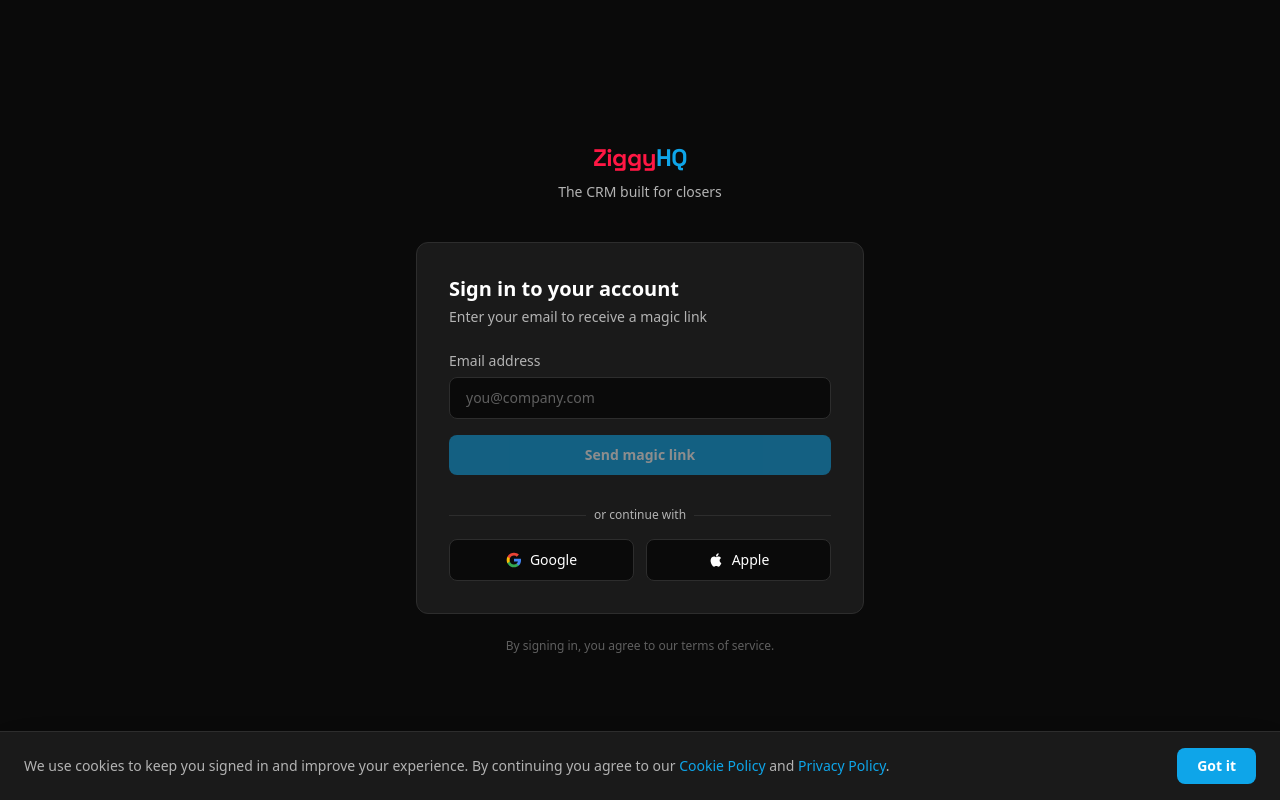
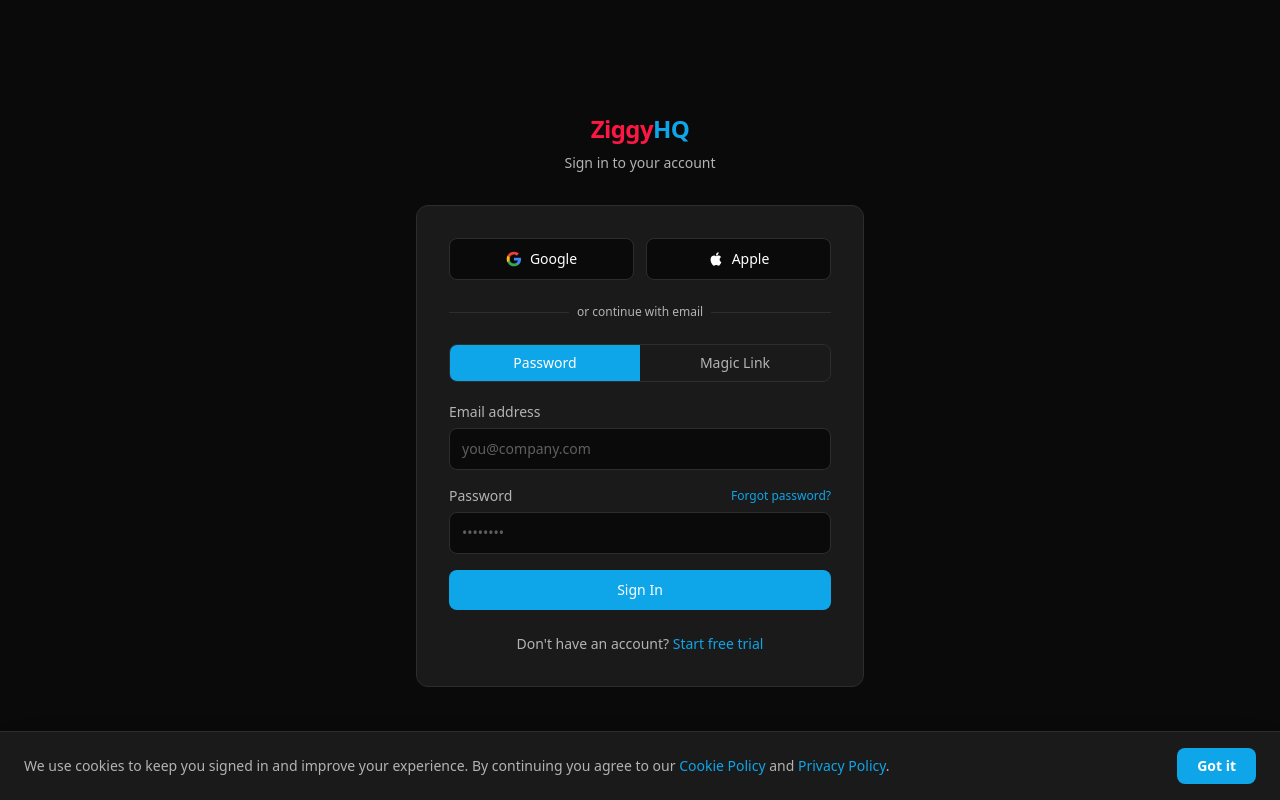
Before and after one commit to ziggytech-dotcom/ziggyhq, a Next.js app: page /login in a window 1280 px wide. Built offline with nearby package versions, Linux system fonts and the light colour scheme; no server answers.

Commit message:
feat: full login page — email+password, magic link, Google + Apple OAuth

```diff
--- a/app/login/page.tsx
+++ b/app/login/page.tsx
@@ -2,48 +2,60 @@
 
 import { useState } from 'react'
 import { createClient } from '@/lib/supabase/client'
-import { ZiggyHQLogo } from '@/app/components/ZiggyHQLogo'
+import Link from 'next/link'
 
 export default function LoginPage() {
   const [email, setEmail] = useState('')
+  const [password, setPassword] = useState('')
+  const [mode, setMode] = useState<'password' | 'magic'>('password')
   const [loading, setLoading] = useState(false)
   const [sent, setSent] = useState(false)
   const [error, setError] = useState('')
 
-  const handleLogin = async (e: React.FormEvent) => {
+  const supabase = createClient()
+
+  const handlePasswordLogin = async (e: React.FormEvent) => {
     e.preventDefault()
     setLoading(true)
     setError('')
+    const { error } = await supabase.auth.signInWithPassword({ email, password })
+    if (error) { setError(error.message); setLoading(false) }
+    else { window.location.href = '/app' }
+  }
 
-    const supabase = createClient()
+  const handleMagicLink = async (e: React.FormEvent) => {
+    e.preventDefault()
+    setLoading(true)
+    setError('')
     const { error } = await supabase.auth.signInWithOtp({
       email,
-      options: {
-        emailRedirectTo: `${window.location.origin}/auth/callback`,
-      },
+      options: { emailRedirectTo: `${window.location.origin}/auth/callback` },
     })
+    if (error) { setError(error.message); setLoading(false) }
+    else { setSent(true); setLoading(false) }
+  }
 
-    if (error) {
-      setError(error.message)
-      setLoading(false)
-    } else {
-      setSent(true)
-      setLoading(false)
-    }
+  const handleOAuth = async (provider: 'google' | 'apple') => {
+    await supabase.auth.signInWithOAuth({
+      provider,
+      options: { redirectTo: `${window.location.origin}/auth/callback` }
+    })
   }
 
   return (
-    <div className="min-h-screen flex items-center justify-center bg-[#0a0a0a]">
+    <div className="min-h-screen flex items-center justify-center bg-[#0a0a0a] px-4">
       <div className="w-full max-w-md">
         {/* Logo */}
-        <div className="text-center mb-10">
-          <div className="inline-flex items-center justify-center mb-3">
-            <ZiggyHQLogo />
-          </div>
-          <p className="text-[#b3b3b3] text-sm">The CRM built for closers</p>
+        <div className="text-center mb-8">
+          <Link href="/" className="inline-flex items-center gap-2">
+            <span className="font-bold text-2xl tracking-tight">
+              <span style={{ color: '#ff1744' }}>Ziggy</span>
+              <span style={{ color: '#0ea5e9' }}>HQ</span>
+            </span>
+          </Link>
+          <p className="text-[#b3b3b3] text-sm mt-2">Sign in to your account</p>
         </div>
 
-        {/* Card */}
         <div className="bg-[#1a1a1a] border border-[#2d2d2d] rounded-xl p-8">
           {sent ? (
             <div className="text-center">
@@ -54,105 +66,116 @@
               </div>
               <h2 className="text-xl font-semibold text-white mb-2">Check your email</h2>
               <p className="text-[#b3b3b3] text-sm">
-                We sent a magic link to <span className="text-white font-medium">{email}</span>.<br />
-                Click the link to sign in.
+                Magic link sent to <span className="text-white font-medium">{email}</span>
               </p>
-              <button
-                onClick={() => setSent(false)}
-                className="mt-6 text-sm text-[#0ea5e9] hover:text-[#0ea5e9]/80 transition-colors"
-              >
+              <button onClick={() => setSent(false)} className="mt-6 text-sm text-[#0ea5e9] hover:underline">
                 Use a different email
               </button>
             </div>
           ) : (
             <>
-              <h2 className="text-xl font-semibold text-white mb-1">Sign in to your account</h2>
-              <p className="text-[#b3b3b3] text-sm mb-6">Enter your email to receive a magic link</p>
+              {/* OAuth buttons */}
+              <div className="grid grid-cols-2 gap-3 mb-6">
+                <button
+                  onClick={() => handleOAuth('google')}
+                  className="flex items-center justify-center gap-2 px-4 py-2.5 rounded-lg border border-[#2d2d2d] bg-[#0a0a0a] text-white text-sm hover:bg-[#2d2d2d] transition-colors"
+                >
+                  <svg className="w-4 h-4" viewBox="0 0 24 24">
+                    <path fill="#4285F4" d="M22.56 12.25c0-.78-.07-1.53-.2-2.25H12v4.26h5.92c-.26 1.37-1.04 2.53-2.21 3.31v2.77h3.57c2.08-1.92 3.28-4.74 3.28-8.09z"/>
+                    <path fill="#34A853" d="M12 23c2.97 0 5.46-.98 7.28-2.66l-3.57-2.77c-.98.66-2.23 1.06-3.71 1.06-2.86 0-5.29-1.93-6.16-4.53H2.18v2.84C3.99 20.53 7.7 23 12 23z"/>
+                    <path fill="#FBBC05" d="M5.84 14.09c-.22-.66-.35-1.36-.35-2.09s.13-1.43.35-2.09V7.07H2.18C1.43 8.55 1 10.22 1 12s.43 3.45 1.18 4.93l2.85-2.22.81-.62z"/>
+                    <path fill="#EA4335" d="M12 5.38c1.62 0 3.06.56 4.21 1.64l3.15-3.15C17.45 2.09 14.97 1 12 1 7.7 1 3.99 3.47 2.18 7.07l3.66 2.84c.87-2.6 3.3-4.53 6.16-4.53z"/>
+                  </svg>
+                  Google
+                </button>
+                <button
+                  onClick={() => handleOAuth('apple')}
+                  className="flex items-center justify-center gap-2 px-4 py-2.5 rounded-lg border border-[#2d2d2d] bg-[#0a0a0a] text-white text-sm hover:bg-[#2d2d2d] transition-colors"
+                >
+                  <svg className="w-4 h-4" viewBox="0 0 24 24" fill="currentColor">
+                    <path d="M18.71 19.5c-.83 1.24-1.71 2.45-3.05 2.47-1.34.03-1.77-.79-3.29-.79-1.53 0-2 .77-3.27.82-1.31.05-2.3-1.32-3.14-2.53C4.25 17 2.94 12.45 4.7 9.39c.87-1.52 2.43-2.48 4.12-2.51 1.28-.02 2.5.87 3.29.87.78 0 2.26-1.07 3.8-.91.65.03 2.47.26 3.64 1.98-.09.06-2.17 1.28-2.15 3.81.03 3.02 2.65 4.03 2.68 4.04-.03.07-.42 1.44-1.38 2.83M13 3.5c.73-.83 1.94-1.46 2.94-1.5.13 1.17-.34 2.35-1.04 3.19-.69.85-1.83 1.51-2.95 1.42-.15-1.15.41-2.35 1.05-3.11z"/>
+                  </svg>
+                  Apple
+                </button>
+              </div>
 
-              <form onSubmit={handleLogin} className="space-y-4">
+              <div className="relative mb-6">
+                <div className="absolute inset-0 flex items-center">
+                  <div className="w-full border-t border-[#2d2d2d]" />
+                </div>
+                <div className="relative flex justify-center text-xs">
+                  <span className="bg-[#1a1a1a] px-2 text-[#b3b3b3]">or continue with email</span>
+                </div>
+              </div>
+
+              {/* Mode toggle */}
+              <div className="flex rounded-lg border border-[#2d2d2d] mb-5 overflow-hidden">
+                <button
+                  onClick={() => setMode('password')}
+                  className={`flex-1 py-2 text-sm transition-colors ${mode === 'password' ? 'bg-[#0ea5e9] text-white' : 'text-[#b3b3b3] hover:text-white'}`}
+                >
+                  Password
+                </button>
+                <button
+                  onClick={() => setMode('magic')}
+                  className={`flex-1 py-2 text-sm transition-colors ${mode === 'magic' ? 'bg-[#0ea5e9] text-white' : 'text-[#b3b3b3] hover:text-white'}`}
+                >
+                  Magic Link
+                </button>
+              </div>
+
+              {error && (
+                <div className="mb-4 px-4 py-3 rounded-lg bg-[#e11d48]/10 border border-[#e11d48]/20 text-[#e11d48] text-sm">
+                  {error}
+                </div>
+              )}
+
+              <form onSubmit={mode === 'password' ? handlePasswordLogin : handleMagicLink} className="space-y-4">
                 <div>
-                  <label className="block text-sm font-medium text-[#b3b3b3] mb-1.5" htmlFor="email">
-                    Email address
-                  </label>
+                  <label className="block text-sm text-[#b3b3b3] mb-1.5">Email address</label>
                   <input
-                    id="email"
                     type="email"
                     value={email}
-                    onChange={(e) => setEmail(e.target.value)}
+                    onChange={e => setEmail(e.target.value)}
                     placeholder="you@company.com"
                     required
-                    className="w-full px-4 py-2.5 rounded-lg bg-[#0a0a0a] border border-[#2d2d2d] text-white placeholder-[#b3b3b3]/50 focus:outline-none focus:border-[#0ea5e9] focus:ring-1 focus:ring-[#0ea5e9] transition-colors text-sm"
+                    className="w-full px-3 py-2.5 rounded-lg bg-[#0a0a0a] border border-[#2d2d2d] text-white placeholder-[#b3b3b3]/50 focus:outline-none focus:border-[#0ea5e9] text-sm"
                   />
                 </div>
-
-                {error && (
-                  <div className="text-sm text-[#0ea5e9] bg-[#0ea5e9]/10 border border-[#0ea5e9]/20 rounded-lg px-3 py-2">
-                    {error}
+                {mode === 'password' && (
+                  <div>
+                    <div className="flex items-center justify-between mb-1.5">
+                      <label className="text-sm text-[#b3b3b3]">Password</label>
+                      <button type="button" onClick={() => setMode('magic')} className="text-xs text-[#0ea5e9] hover:underline">
+                        Forgot password?
+                      </button>
+                    </div>
+                    <input
+                      type="password"
+                      value={password}
+                      onChange={e => setPassword(e.target.value)}
+                      placeholder="••••••••"
+                      required
+                      className="w-full px-3 py-2.5 rounded-lg bg-[#0a0a0a] border border-[#2d2d2d] text-white placeholder-[#b3b3b3]/50 focus:outline-none focus:border-[#0ea5e9] text-sm"
+                    />
                   </div>
                 )}
-
                 <button
                   type="submit"
-                  disabled={loading || !email}
-                  className="w-full py-2.5 rounded-lg bg-[#0ea5e9] text-white font-semibold text-sm hover:bg-[#0ea5e9]/90 transition-colors disabled:opacity-50 disabled:cursor-not-allowed"
+                  disabled={loading}
+                  className="w-full py-2.5 bg-[#0ea5e9] text-white rounded-lg text-sm font-medium hover:bg-[#0ea5e9]/90 disabled:opacity-50 transition-colors"
                 >
-                  {loading ? 'Sending...' : 'Send magic link'}
+                  {loading ? 'Signing in...' : mode === 'password' ? 'Sign In' : 'Send Magic Link'}
                 </button>
+              </form>
 
-                {/* Social Sign In */}
-                <div className="relative my-4">
-                  <div className="absolute inset-0 flex items-center">
-                    <div className="w-full border-t border-[#2d2d2d]" />
-                  </div>
-                  <div className="relative flex justify-center text-xs">
-                    <span className="bg-[#1a1a1a] px-2 text-[#b3b3b3]">or continue with</span>
-                  </div>
-                </div>
-                <div className="grid grid-cols-2 gap-3">
-                  <button
-                    type="button"
-                    onClick={async () => {
-                      const supabase = createClient()
-                      await supabase.auth.signInWithOAuth({
-                        provider: 'google',
-                        options: { redirectTo: `${window.location.origin}/auth/callback` }
-                      })
-                    }}
-                    className="flex items-center justify-center gap-2 px-4 py-2.5 rounded-lg border border-[#2d2d2d] bg-[#0a0a0a] text-white text-sm hover:bg-[#2d2d2d] transition-colors"
-                  >
-                    <svg className="w-4 h-4" viewBox="0 0 24 24">
-                      <path fill="#4285F4" d="M22.56 12.25c0-.78-.07-1.53-.2-2.25H12v4.26h5.92c-.26 1.37-1.04 2.53-2.21 3.31v2.77h3.57c2.08-1.92 3.28-4.74 3.28-8.09z"/>
-                      <path fill="#34A853" d="M12 23c2.97 0 5.46-.98 7.28-2.66l-3.57-2.77c-.98.66-2.23 1.06-3.71 1.06-2.86 0-5.29-1.93-6.16-4.53H2.18v2.84C3.99 20.53 7.7 23 12 23z"/>
-                      <path fill="#FBBC05" d="M5.84 14.09c-.22-.66-.35-1.36-.35-2.09s.13-1.43.35-2.09V7.07H2.18C1.43 8.55 1 10.22 1 12s.43 3.45 1.18 4.93l2.85-2.22.81-.62z"/>
-                      <path fill="#EA4335" d="M12 5.38c1.62 0 3.06.56 4.21 1.64l3.15-3.15C17.45 2.09 14.97 1 12 1 7.7 1 3.99 3.47 2.18 7.07l3.66 2.84c.87-2.6 3.3-4.53 6.16-4.53z"/>
-                    </svg>
-                    Google
-                  </button>
-                  <button
-                    type="button"
-                    onClick={async () => {
-                      const supabase = createClient()
-                      await supabase.auth.signInWithOAuth({
-                        provider: 'apple',
-                        options: { redirectTo: `${window.location.origin}/auth/callback` }
-                      })
-                    }}
-                    className="flex items-center justify-center gap-2 px-4 py-2.5 rounded-lg border border-[#2d2d2d] bg-[#0a0a0a] text-white text-sm hover:bg-[#2d2d2d] transition-colors"
-                  >
-                    <svg className="w-4 h-4" viewBox="0 0 24 24" fill="currentColor">
-                      <path d="M18.71 19.5c-.83 1.24-1.71 2.45-3.05 2.47-1.34.03-1.77-.79-3.29-.79-1.53 0-2 .77-3.27.82-1.31.05-2.3-1.32-3.14-2.53C4.25 17 2.94 12.45 4.7 9.39c.87-1.52 2.43-2.48 4.12-2.51 1.28-.02 2.5.87 3.29.87.78 0 2.26-1.07 3.8-.91.65.03 2.47.26 3.64 1.98-.09.06-2.17 1.28-2.15 3.81.03 3.02 2.65 4.03 2.68 4.04-.03.07-.42 1.44-1.38 2.83M13 3.5c.73-.83 1.94-1.46 2.94-1.5.13 1.17-.34 2.35-1.04 3.19-.69.85-1.83 1.51-2.95 1.42-.15-1.15.41-2.35 1.05-3.11z"/>
-                    </svg>
-                    Apple
-                  </button>
-                </div>
-              </form>
+              <p className="text-center text-sm text-[#b3b3b3] mt-6">
+                Don&apos;t have an account?{' '}
+                <Link href="/signup" className="text-[#0ea5e9] hover:underline">Start free trial</Link>
+              </p>
             </>
           )}
         </div>
-
-        <p className="text-center text-xs text-[#b3b3b3]/50 mt-6">
-          By signing in, you agree to our terms of service.
-        </p>
       </div>
     </div>
   )
```
